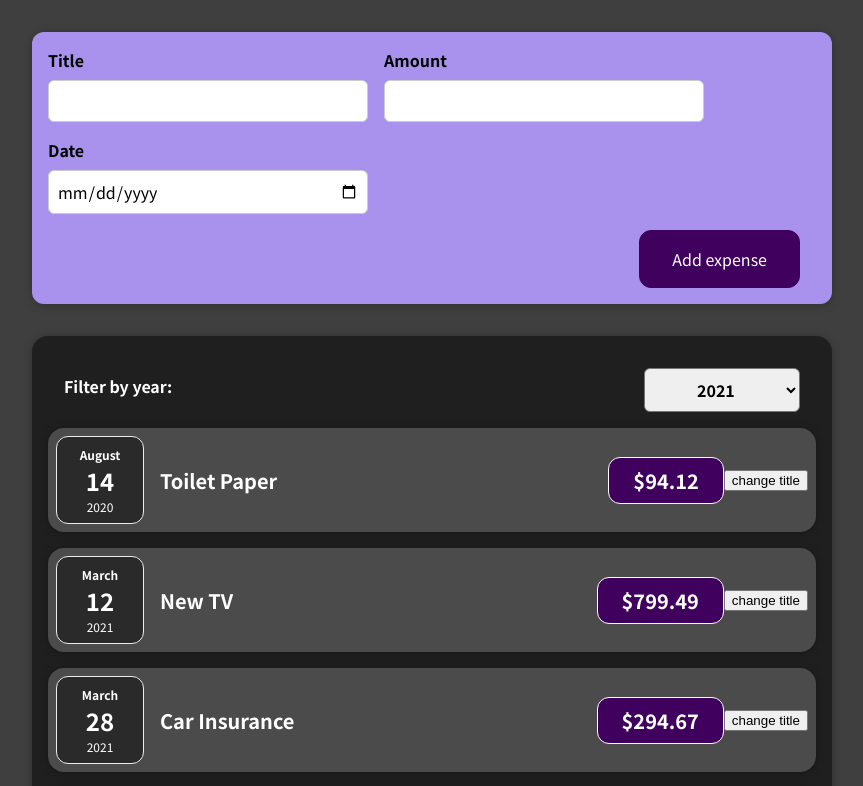
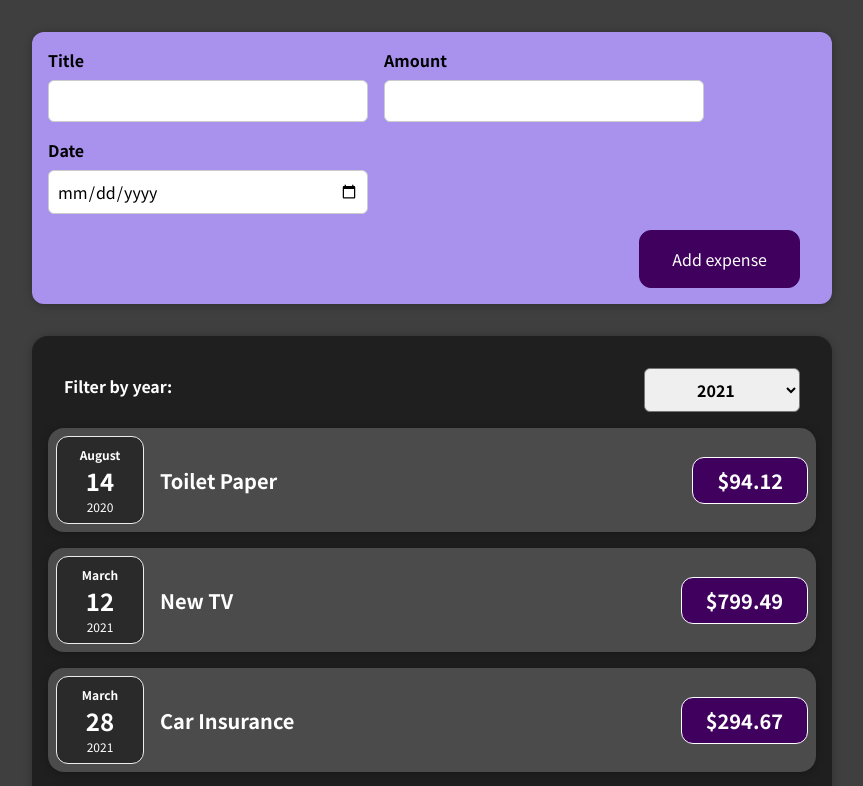
Before and after one commit to matherton/react-complete-guide, a React (Create React App) app: page / in a window 1280 px wide. Shown: the top 786 px of the page, without its empty margins (208-1071 px from the left). Built offline with nearby package versions, Linux system fonts and the light colour scheme.

Commit message:
changed ExpenseItem to be a dumb component

```diff
--- a/src/components/Expenses/ExpenseItem.js
+++ b/src/components/Expenses/ExpenseItem.js
@@ -1,26 +1,17 @@
-import React, { useState } from "react";
+import React from "react";
 import ExpenseDate from "./ExpenseDate";
 import Card from "../UI/Card";
 
 import "./ExpenseItem.css";
 
 const ExpenseItem = (props) => {
-  const [title, setTitle] = useState(props.title);
-  console.log("ExpensItem evaluated by React!");
-
-  const clickHandler = () => {
-    setTitle("Updated!");
-    console.log(title);
-  };
-
   return (
     <Card className="expense-item">
       <ExpenseDate date={props.date} />
       <div className="expense-item__description">
-        <h2>{title}</h2>
+        <h2>{props.title}</h2>
         <div className="expense-item__price">${props.amount}</div>
       </div>
-      <button onClick={clickHandler}>change title</button>
     </Card>
   );
 };
```
